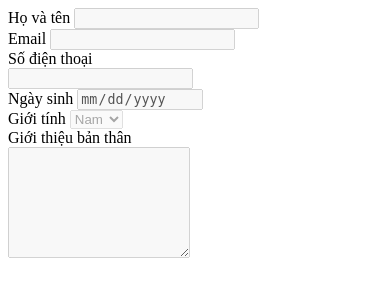
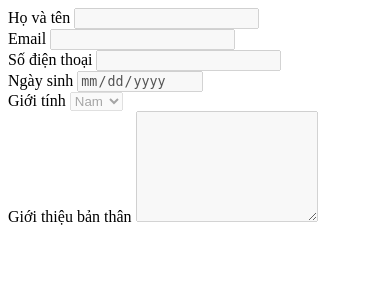
Before and after one commit to thienphonqanh/Project_Chance_Fullstack, a PHP site: page /personalinformation.php in a window 390 px wide. Shown: the top 300 px of the page. Run offline with PHP 8.4, Linux system fonts and the light colour scheme; data that the repository does not hold is empty.

Commit message:
Update Responsive

```diff
--- a/app/models/admin/HandbookModel.php
+++ b/app/models/admin/HandbookModel.php
@@ -286,7 +286,7 @@ class HandbookModel extends Model {
     public function handleGetListNewJob() {
         $queryGet = $this->db->table('jobs')
             ->select('jobs.id, jobs.thumbnail, jobs.title, jobs.location, jobs.salary,
-                jobs.exp_required, companies.name')
+                jobs.slug, jobs.exp_required, companies.name')
             ->join('companies', 'jobs.company_id = companies.id')
             ->join('job_categories', 'jobs.job_category_id = job_categories.id')
             ->orderBy('jobs.create_at', 'DESC')
--- a/app/views/client/handbook/detail.php
+++ b/app/views/client/handbook/detail.php
@@ -54,6 +54,8 @@
                         if (!empty($listNewJob)):
                             foreach ($listNewJob as $item):
                     ?>
+                    <div>
+                        <a href="<?php echo _WEB_ROOT; ?>/chi-tiet-viec-lam/<?php echo $item['slug'].'-'.$item['id']; ?>">
                             <div class="d-flex p-2 rounded border border-1 mt-3 text-dark">
                                 <div>
                                     <img width="35px" height="32px" class="border rounded"
@@ -77,6 +79,8 @@
                                     </div>
                                 </div>
                             </div>
+                        </a>
+                    </div>
                     <?php endforeach; endif; ?>
                 </div>
                 <div class="ms-lg-3 mt-3">
@@ -91,7 +95,7 @@
     <div class="same-category p-4">
         <div class="container-lg">
             <?php if (!empty($listSameCategory)): ?>
-            <h4>Cùng chuyên mục</h4>
+            <h3>Cùng chuyên mục</h3>
             <?php endif;?>
             <div class="row">
                 <?php
--- a/app/views/client/profile/personalinformation.php
+++ b/app/views/client/profile/personalinformation.php
@@ -4,7 +4,7 @@
             <?php
                 if (!empty($information)):
             ?>
-            <div class="col-lg-3 bg-white shadow-lg rounded-3 mt-4 p-3 h-auto">
+            <div class="col-lg-3 col-md-11 col-sm-11 col-11 m-auto bg-white shadow-lg rounded-3 mt-4 p-3 h-auto">
                 <div class="text-center">
                     <div class="avatar-profile-edit text-center p-3 mt-3">
                         <img src="<?php echo _WEB_ROOT.'/'.$information['thumbnail']; ?>" height="100px" width="100px"
@@ -50,32 +50,37 @@
                 </div>
             </div>
             <?php endif; ?>
-            <div class="col-lg-9 bg-white ms-lg-auto shadow-lg rounded-3 mt-4 p-3 h-auto" style="width: 73%;">
+            <div class="col-lg-8 col-md-11 col-sm-11 col-11 m-auto bg-white ms-lg-auto shadow-lg rounded-3 mt-4 p-3 h-auto">
                 <div class="row">
                     <div class="col-12">
                         <form action="">
-                            <div class="form-group d-flex align-items-center mt-2">
-                                <label for="fullname" class="w-25 text-start px-3">Họ và tên</label>
+                            <div class="form-group d-flex flex-lg-row flex-md-row flex-sm-column
+                                flex-column align-items-lg-center align-items-md-center mt-2">
+                                <label for="fullname" class="text-start px-lg-3 px-md-3 px-sm-1 px-1 w-50">Họ và tên</label>
                                 <input type="text" class="form-control" value="<?php echo $information['fullname']; ?>"
                                     disabled>
                             </div>
-                            <div class="form-group d-flex align-items-center mt-2">
-                                <label for="email" class="w-25 text-start px-3">Email</label>
+                            <div class="form-group d-flex flex-lg-row flex-md-row flex-sm-column
+                                flex-column align-items-lg-center align-items-md-center mt-2">
+                                <label for="email" class="text-start px-3 px-lg-3 px-md-3 px-sm-1 px-1 w-50">Email</label>
                                 <input type="email" class="form-control" value="<?php echo $information['email']; ?>"
                                     disabled>
                             </div>
-                            <div class="form-group d-flex align-items-center mt-2">
-                                <label for="phone" class="w-25 text-start px-3">Số điện thoại</label>
+                            <div class="form-group d-flex flex-lg-row flex-md-row flex-sm-column
+                                flex-column align-items-lg-center align-items-md-center mt-2">
+                                <label for="phone" class="text-start px-3 px-lg-3 px-md-3 px-sm-1 px-1 w-50">Số điện thoại</label>
                                 <input type="text" class="form-control" value="<?php echo $information['phone']; ?>"
                                     disabled>
                             </div>
-                            <div class="form-group d-flex align-items-center mt-2">
-                                <label for="dob" class="w-25 text-start px-3">Ngày sinh</label>
+                            <div class="form-group d-flex flex-lg-row flex-md-row flex-sm-column
+                                flex-column align-items-lg-center align-items-md-center mt-2">
+                                <label for="dob" class="text-start px-3 px-lg-3 px-md-3 px-sm-1 px-1 w-50">Ngày sinh</label>
                                 <input type="date" class="form-control" value="<?php echo $information['dob']; ?>"
                                     disabled>
                             </div>
-                            <div class="form-group d-flex align-items-center mt-2">
-                                <label for="fullname" class="w-25 text-start px-3">Giới tính</label>
+                            <div class="form-group d-flex flex-lg-row flex-md-row flex-sm-column
+                                flex-column align-items-lg-center align-items-md-center mt-2">
+                                <label for="fullname" class="text-start px-3 px-lg-3 px-md-3 px-sm-1 px-1 w-50">Giới tính</label>
                                 <select name="" class="form-control" disabled>
                                     <option value="1" <?php echo ($information['gender'] == '1') ? 'selected' : ''; ?>>
                                         Nam</option>
@@ -85,8 +90,9 @@
                                         Khác</option>
                                 </select>
                             </div>
-                            <div class="form-group d-flex align-items-center mt-2">
-                                <label for="dob" class="w-25 text-start px-3">Giới thiệu bản thân</label>
+                            <div class="form-group d-flex flex-lg-row flex-md-row flex-sm-column
+                                flex-column align-items-lg-center align-items-md-center mt-2">
+                                <label for="dob" class="text-start px-3 px-lg-3 px-md-3 px-sm-1 px-1 w-50">Giới thiệu bản thân</label>
                                 <textarea name="" rows="7" class="form-control"
                                     disabled><?php echo $information['about_content']; ?></textarea>
                             </div>
```
Also changed, not shown: app/views/client/profile/personalinformation_edit.php (+12 -10 lines). Lines whose indentation alone changed are shown as unchanged.
